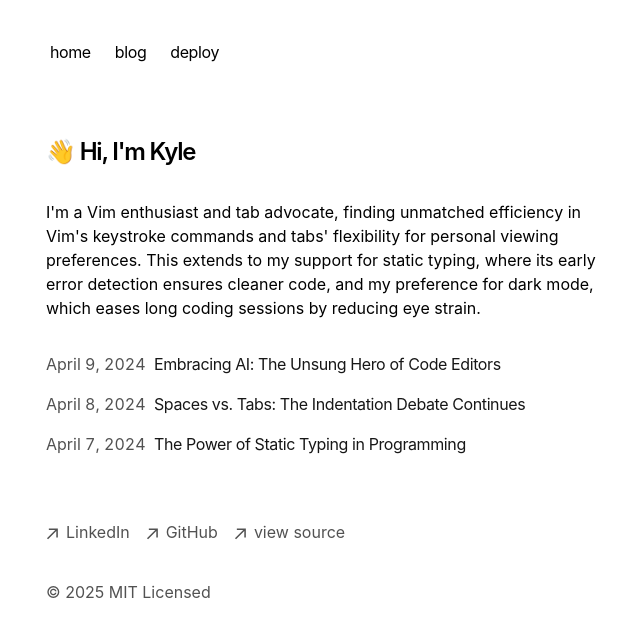
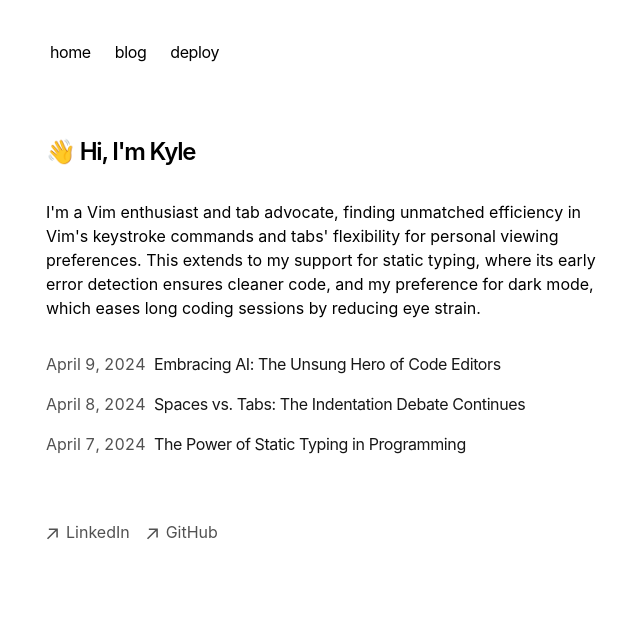
Before and after one commit to kkauma/kyles-portfolio, a Next.js app: page / in a window 1280 px wide. Shown: the top 636 px of the page, without its empty margins (306-946 px from the left). Built offline with nearby package versions, Linux system fonts and the light colour scheme.

Commit message:
Fix footer labels

```diff
--- a/app/components/footer.tsx
+++ b/app/components/footer.tsx
@@ -41,21 +41,7 @@
             <p className="ml-2 h-7">GitHub</p>
           </a>
         </li>
-        <li>
-          <a
-            className="flex items-center transition-all hover:text-neutral-800 dark:hover:text-neutral-100"
-            rel="noopener noreferrer"
-            target="_blank"
-            href="https://vercel.com/templates/next.js/portfolio-starter-kit"
-          >
-            <ArrowIcon />
-            <p className="ml-2 h-7">view source</p>
-          </a>
-        </li>
       </ul>
-      <p className="mt-8 text-neutral-600 dark:text-neutral-300">
-        © {new Date().getFullYear()} MIT Licensed
-      </p>
     </footer>
   );
 }
```
